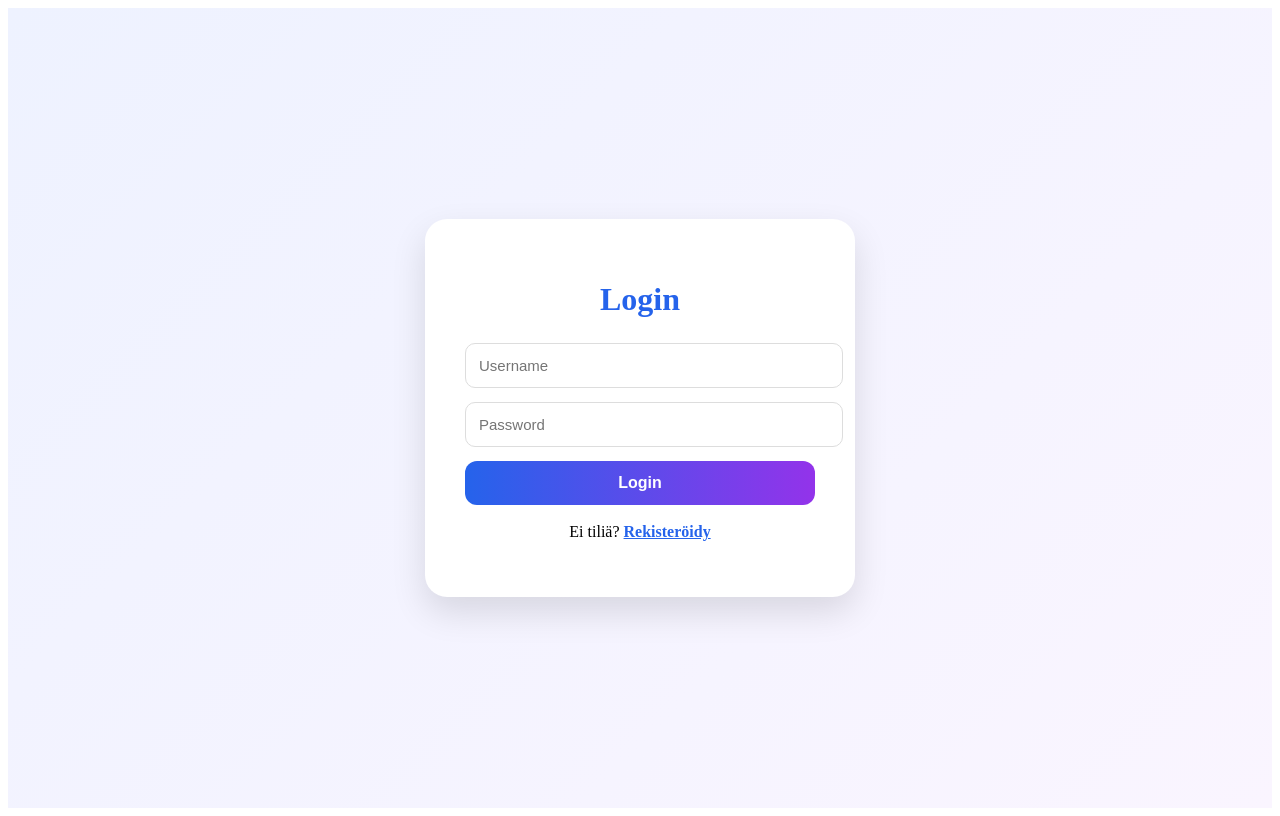
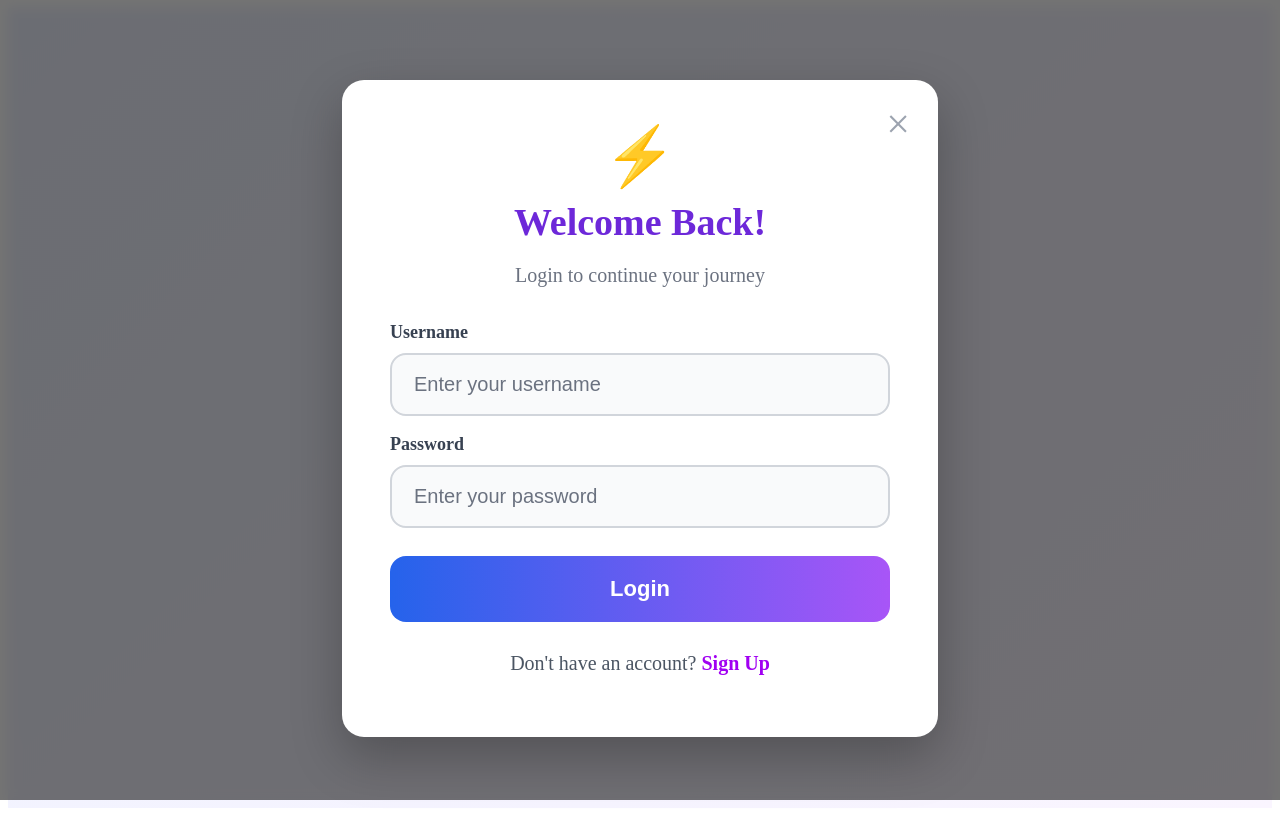
Before and after one commit to Antonnbb/Nettipeli, a React app in the folder nettipeli/frontend/: page /login in a window 1280 px wide. Built offline with nearby package versions, Linux system fonts and the light colour scheme; the HTML template or start-up script is replaced by a standard one.

Commit message:
Kirjautumisesta ja rekistöröitymisestä tehty hienompi ja parempi. Lisätty myös ilmoitus jos kirjoittaa väärin salasanan tai käyttäjänimen

```diff
--- a/nettipeli/frontend/pages/authentication.css
+++ b/nettipeli/frontend/pages/authentication.css
@@ -6,46 +6,129 @@
   align-items: center;
 }
 
+.auth-overlay {
+  position: fixed;
+  inset: 0;
+  background: rgba(0, 0, 0, 0.55);
+  backdrop-filter: blur(6px);
+}
+
 .auth-card {
+  position: relative;
+  z-index: 2;
+  width: 500px;
+  padding: 42px 48px;
   background: white;
-  padding: 40px;
-  width: 350px;
   border-radius: 22px;
-  box-shadow: 0 15px 35px rgba(0,0,0,0.12);
+  box-shadow: 0 20px 50px rgba(0, 0, 0, 0.25);
+}
+
+.auth-close {
+  position: absolute;
+  right: 28px;
+  top: 20px;
+  font-size: 42px;
+  color: #9ca3af;
+  text-decoration: none;
+}
+
+.auth-icon {
   text-align: center;
+  font-size: 58px;
 }
 
 .auth-card h1 {
-  margin-bottom: 25px;
-  color: #2563eb;
+  text-align: center;
+  font-size: 38px;
+  color: #6d28d9;
+  margin: 10px 0;
+}
+
+.auth-subtitle {
+  text-align: center;
+  font-size: 20px;
+  color: #6b7280;
+  margin-bottom: 35px;
+}
+
+.auth-card label {
+  display: block;
+  font-size: 18px;
+  font-weight: bold;
+  color: #374151;
+  margin: 18px 0 10px;
 }
 
 .auth-card input {
+  box-sizing: border-box;
   width: 100%;
-  padding: 13px;
-  margin-bottom: 14px;
-  border: 1px solid #ddd;
-  border-radius: 10px;
-  font-size: 15px;
+  padding: 18px 22px;
+  border-radius: 16px;
+
+  border: 2px solid #d1d5db;
+  /* näkyvämpi border */
+  background: #f9fafb;
+  /* kevyt tausta */
+
+  font-size: 20px;
+  color: #111827;
+  /* 🔥 tärkein – teksti tumma */
+
+  outline: none;
+  transition: 0.2s;
+}
+
+.auth-card input:focus {
+  border-color: #7c3aed;
 }
 
 .auth-card button {
   width: 100%;
-  padding: 13px;
+  margin-top: 28px;
+  padding: 20px;
   border: none;
-  border-radius: 12px;
-  background: linear-gradient(90deg, #2563eb, #9333ea);
+  border-radius: 16px;
+  background: linear-gradient(90deg, #2563eb, #a855f7);
   color: white;
-  font-size: 16px;
+  font-size: 22px;
   font-weight: bold;
   cursor: pointer;
 }
 
-.auth-card p {
-  margin-top: 18px;
+.auth-link-text {
+  text-align: center;
+  margin-top: 30px;
+  color: #4b5563;
+  font-size: 20px;
 }
 
-.auth-card a {
-  color: #2563eb;
+.auth-link-text a {
+  color: #a100f2;
   font-weight: bold;
+  text-decoration: none;
 }
+
+.login-error {
+  margin-top: 20px;
+  padding: 16px;
+  border-radius: 14px;
+  background: #fee2e2;
+  color: #dc2626;
+  font-weight: 500;
+  border: 1px solid #fecaca;
+}
+
+.auth-card input::placeholder {
+  color: #6b7280;
+}
+
+.auth-card input:focus {
+  border-color: #7c3aed;
+  background: white;
+  box-shadow: 0 0 0 3px rgba(124, 58, 237, 0.15);
+}
+
+.auth-card label {
+  color: #374151;
+  font-weight: 600;
+}
--- a/nettipeli/frontend/pages/login.jsx
+++ b/nettipeli/frontend/pages/login.jsx
@@ -1,13 +1,15 @@
 import { useState } from "react";
 import axios from "axios";
 import { Link } from "react-router-dom";
-import './authentication.css'
+import "./authentication.css";
 
 export default function Login() {
   const [username, setUsername] = useState("");
   const [password, setPassword] = useState("");
+  const [error, setError] = useState("");
 
   const login = async () => {
+    try {
       const res = await axios.post("http://localhost:3001/login", {
         username,
         password,
@@ -16,32 +18,44 @@ export default function Login() {
       localStorage.setItem("user", JSON.stringify(res.data.user));
       localStorage.setItem("token", res.data.token);
 
-        alert("Kirjauduttu sisään!");
-
       window.location.href = "/home";
+    } catch {
+      setError("Invalid username or password");
+    }
   };
-
 
   return (
     <div className="auth-page">
+      <div className="auth-overlay"></div>
+
       <div className="auth-card">
-                <h1>Login</h1>
+        <Link to="/home" className="auth-close">×</Link>
 
+        <div className="auth-icon">⚡</div>
+        <h1>Welcome Back!</h1>
+        <p className="auth-subtitle">Login to continue your journey</p>
+
+        <label>Username</label>
         <input
-                    placeholder="Username"
+          placeholder="Enter your username"
+          value={username}
           onChange={(e) => setUsername(e.target.value)}
         />
 
+        <label>Password</label>
         <input
-                    placeholder="Password"
+          placeholder="Enter your password"
           type="password"
+          value={password}
           onChange={(e) => setPassword(e.target.value)}
         />
 
+        {error && <div className="login-error">{error}</div>}
+
         <button onClick={login}>Login</button>
 
-                <p>
-                    Ei tiliä? <Link to="/register">Rekisteröidy</Link>
+        <p className="auth-link-text">
+          Don't have an account? <Link to="/register">Sign Up</Link>
         </p>
       </div>
     </div>
--- a/nettipeli/frontend/pages/register.jsx
+++ b/nettipeli/frontend/pages/register.jsx
@@ -1,7 +1,7 @@
-import { useState } from 'react'
-import axios from 'axios'
-import { Link } from 'react-router-dom'
-import './authentication.css'
+import { useState } from "react";
+import axios from "axios";
+import { Link } from "react-router-dom";
+import "./authentication.css";
 
 export default function Register() {
   const [username, setUsername] = useState("");
@@ -13,31 +13,39 @@ export default function Register() {
       password,
     });
 
-    alert("Käyttäjä luotu! Voit nyt kirjautua.");
     window.location.href = "/login";
   };
 
-
   return (
     <div className="auth-page">
+      <div className="auth-overlay"></div>
+
       <div className="auth-card">
-        <h1>Register</h1>
+        <Link to="/home" className="auth-close">×</Link>
 
+        <div className="auth-icon">⚡</div>
+        <h1>Join ReactionLab</h1>
+        <p className="auth-subtitle">Create an account to get started</p>
+
+        <label>Username</label>
         <input
-          placeholder="Username"
+          placeholder="Enter your username"
+          value={username}
           onChange={(e) => setUsername(e.target.value)}
         />
 
+        <label>Password</label>
         <input
-          placeholder="Password"
+          placeholder="Enter your password"
           type="password"
+          value={password}
           onChange={(e) => setPassword(e.target.value)}
         />
 
-        <button onClick={register}>Register</button>
+        <button onClick={register}>Sign Up</button>
 
-        <p>
-          On jo tili? <Link to="/login">Kirjaudu</Link>
+        <p className="auth-link-text">
+          Already have an account? <Link to="/login">Login</Link>
         </p>
       </div>
     </div>
```
Lines whose indentation alone changed are shown as unchanged.
